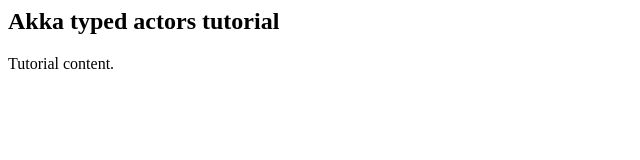
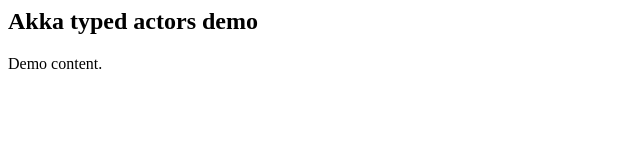
Before and after one commit to mentat-labs/activator-akka-typed-actors, a plain HTML site: page tutorial/index.html in a window 1280 px wide. Shown: the full height of the page, 0-640 px from the left. Drawn offline with Linux system fonts and the light colour scheme.

Commit message:
Added sample code files.

```diff
--- a/tutorial/index.html
+++ b/tutorial/index.html
@@ -1,8 +1,13 @@
+<html>
+  <head>
+    <title>Akka typed actors demo</title>
+  </head>
   <body>
     <div>
-    <h2>Akka typed actors tutorial</h2>
+      <h2>Akka typed actors demo</h2>
       <p>
-      Tutorial content.
+        Demo content.
       </p>
     </div>
   </body>
+</html>
```
Also changed, not shown: 4 other files. Lines whose indentation alone changed are shown as unchanged.
